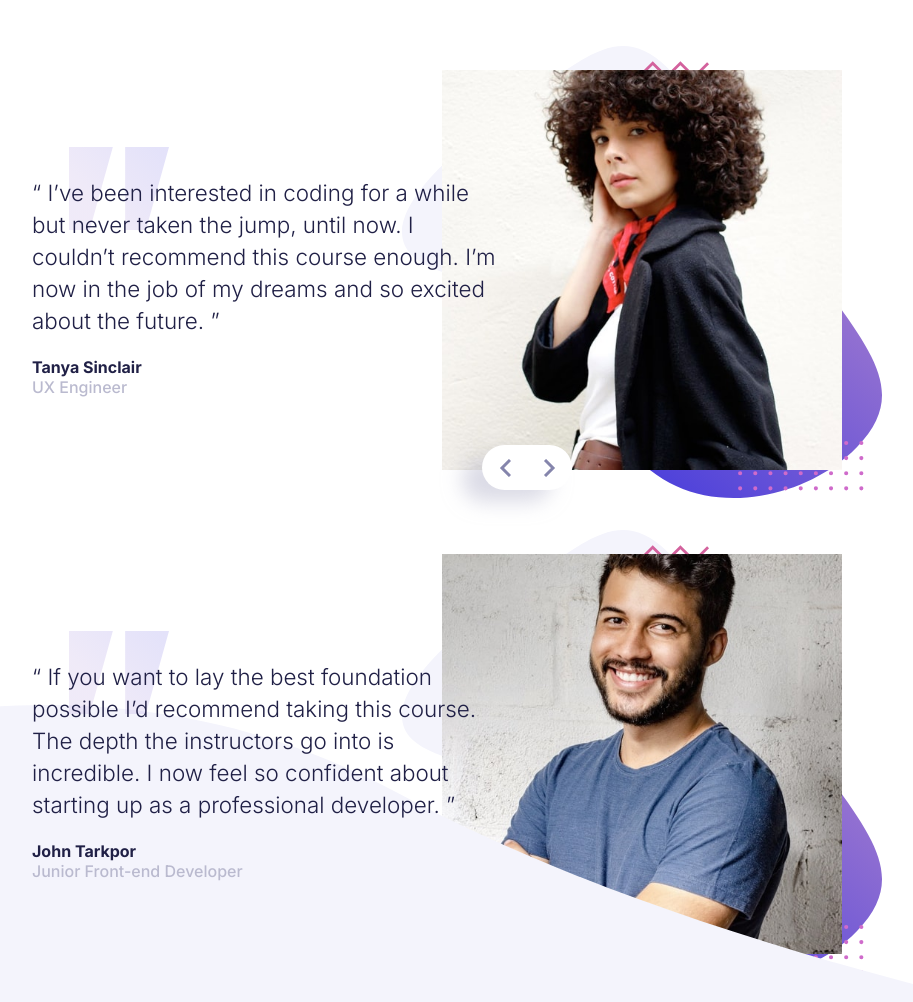
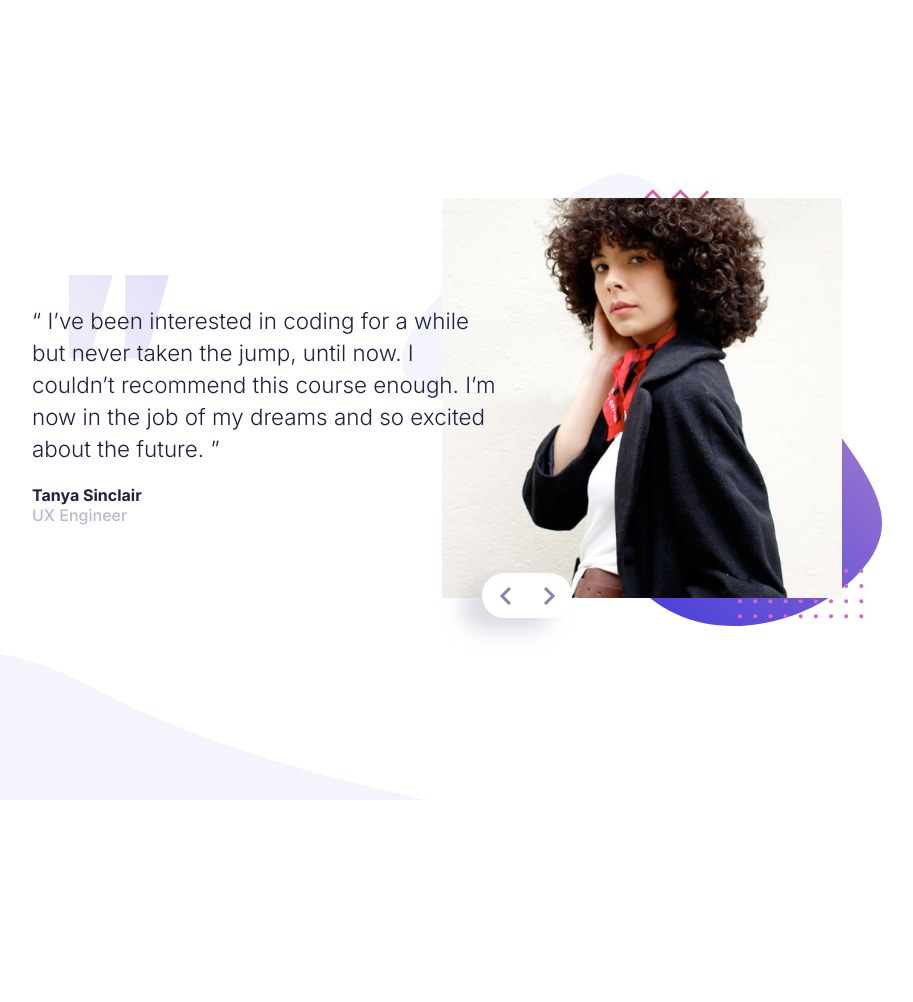
Before and after one commit to NourElhouda-dev/coding-bootcamp-testimonials-slider-master, a plain HTML site: page index.html in a window 1280 px wide. Shown: the whole page, without its empty margins (183-1096 px from the left). After the commit the page ends 800 px from the top, so only its background shows below. Drawn offline with Linux system fonts and the light colour scheme.

Commit message:
solve issues in css

```diff
--- a/index.html
+++ b/index.html
@@ -3,17 +3,9 @@
 <head>
   <meta charset="UTF-8">
   <meta name="viewport" content="width=device-width, initial-scale=1.0"> <!-- displays site properly based on user's device -->
-
   <link rel="icon" type="image/png" sizes="32x32" href="./images/favicon-32x32.png">
-
   <title>Frontend Mentor | Coding Bootcamp Testimonials Slider</title>
   <link rel="stylesheet" href="style.css">
-
-  <!-- Feel free to remove these styles or customise in your own stylesheet 👍 -->
-  <style>
-    .attribution { font-size: 11px; text-align: center; }
-    .attribution a { color: hsl(228, 45%, 44%); }
-  </style>
 </head>
 <body>
   <section class="container">
@@ -22,8 +14,8 @@
         <div class="slide-text">
           <p class="testimonial-text">
             “ I’ve been interested in coding for a while but never taken the jump, until now.
-  I couldn’t recommend this course enough. I’m now in the job of my dreams and so
-  excited about the future. ”
+            I couldn’t recommend this course enough. I’m now in the job of my dreams and so
+            excited about the future. ”
           </p>
           <p class="author-text">Tanya Sinclair
             <span>UX Engineer</span></p>
@@ -32,12 +24,12 @@
           <img src="./images/image-tanya.jpg" alt="img">
         </div>
       </div>
-      <div class="slide slide-2">
+      <div class="slide slide-2" style="display: none;">
         <div class="slide-text">
           <p class="testimonial-text">
             “ If you want to lay the best foundation possible I’d recommend taking this course.
-  The depth the instructors go into is incredible. I now feel so confident about
-  starting up as a professional developer. ”
+            The depth the instructors go into is incredible. I now feel so confident about
+            starting up as a professional developer. ”
           </p>
           <p class="author-text">John Tarkpor
             <span>Junior Front-end Developer</span></p>
--- a/style.css
+++ b/style.css
@@ -15,6 +15,7 @@
 body {
   font-family: 'Inter', sans-serif;
   font-size: 16px;
+
   @include responsive() {
     display: flex;
     justify-content: center;
@@ -22,7 +23,8 @@ body {
     height: 100vh;
   }
 
-  &::after {
+  /* I removed this you already used curve as background in the .container */
+  /* &::after {
     content: '';
     display: block;
     width: 450px;
@@ -32,7 +34,7 @@ body {
     @include responsive() {
       display: none;
     }
-  }
+  } */
 }
 
 .testimonial {
@@ -169,8 +171,11 @@ body {
       justify-content: center;
       padding: 30px;
       background-image: url(./images/pattern-curve.svg);
-      background-position: center bottom;
+      /* I added this */
+      background-position: left bottom;
       background-size: contain;
+      /* background-position: center bottom;
+      background-size: contain; */
       background-repeat: no-repeat;
   }
   .slider {
@@ -278,6 +283,10 @@ body {
       background-image: url(./images/icon-prev.svg);
   }
   @media only screen and (min-width: 768px) {
+      /* I added this */
+      .container {
+        background-size: auto;
+      }
       .slide {
           flex-direction: row;
           text-align: left;
```
